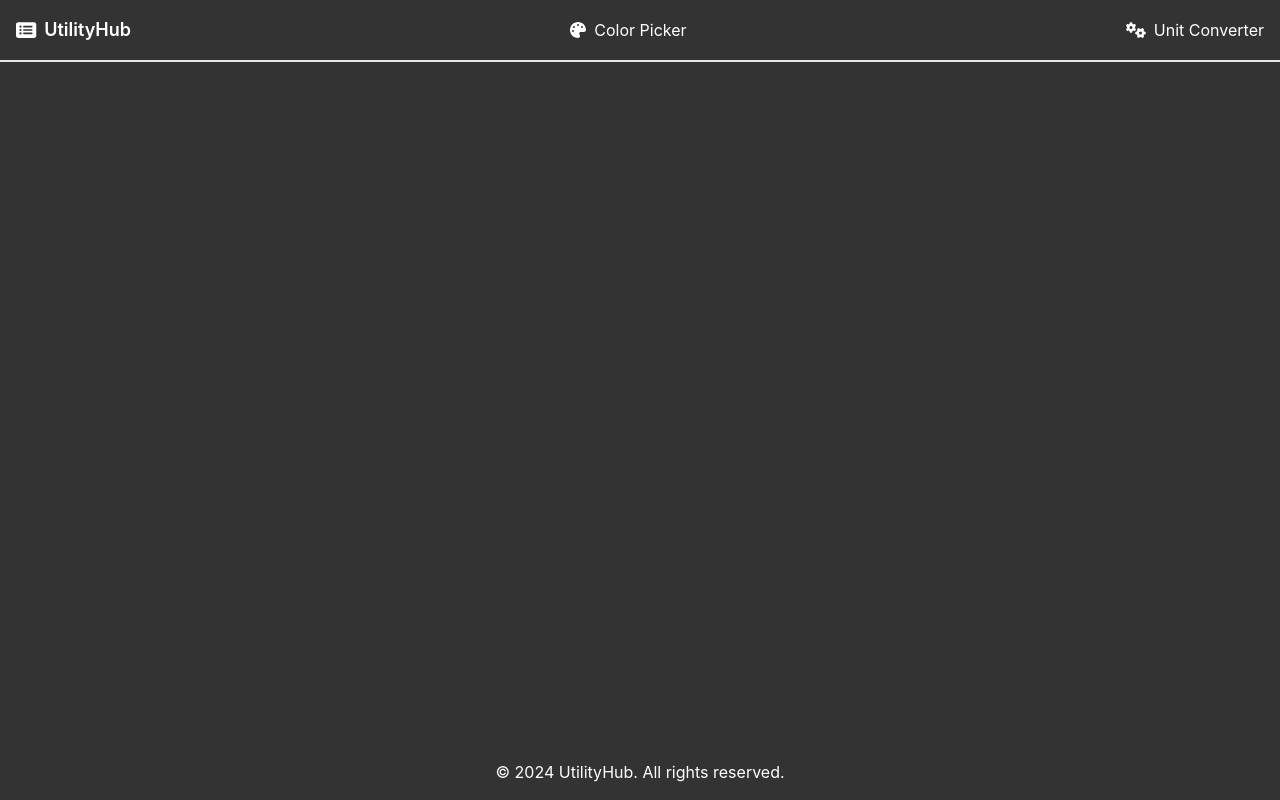
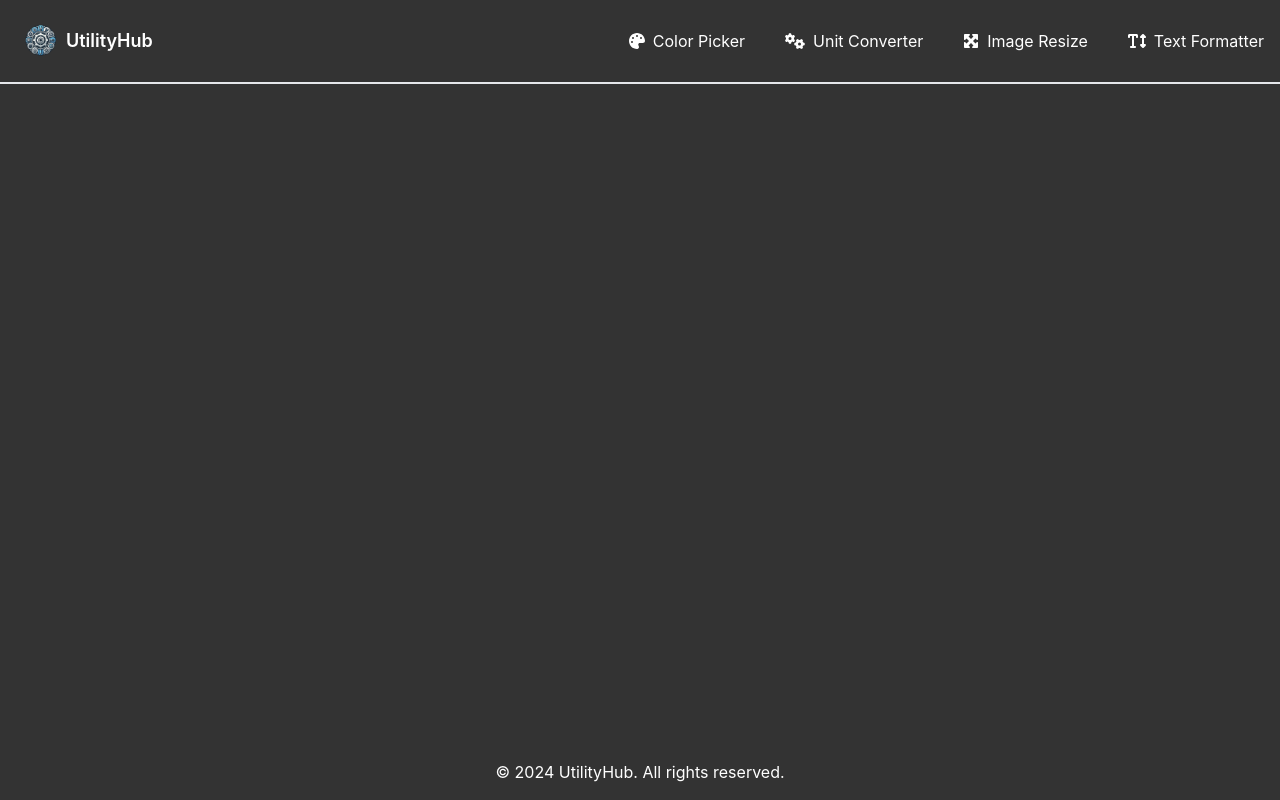
Before and after one commit to Hamza123Hussain/utility_hub, a React (Create React App) app: page / in a window 1280 px wide. Built offline with nearby package versions, Linux system fonts and the light colour scheme.

Commit message:
navbar done

```diff
--- a/src/components/Navbar.tsx
+++ b/src/components/Navbar.tsx
@@ -1,7 +1,13 @@
 import React from 'react'
 import { Link } from 'react-router-dom'
 import { FontAwesomeIcon } from '@fortawesome/react-fontawesome'
-import { faPalette, faCogs, faListAlt } from '@fortawesome/free-solid-svg-icons'
+import {
+  faPalette,
+  faCogs,
+  faListAlt,
+  faTextHeight,
+  faExpandArrowsAlt,
+} from '@fortawesome/free-solid-svg-icons'
 
 const Navbar: React.FC = () => {
   return (
@@ -9,9 +15,11 @@ const Navbar: React.FC = () => {
       <div className="container mx-auto flex flex-col gap-5 sm:flex-row justify-between items-center">
         <div className="text-lg font-semibold">
           <Link to="/" className="flex items-center hover:text-[#FF9A8B]">
-            <FontAwesomeIcon icon={faListAlt} className="mr-2" /> UtilityHub
+            <img src="Logo.png" width={50} alt="" />
+            <span>UtilityHub</span>
           </Link>
         </div>
+        <div className=" flex flex-col sm:flex-row gap-10">
           <Link
             to="/ColorPicker"
             className="flex items-center hover:text-[#FF9A8B]"
@@ -24,6 +32,18 @@ const Navbar: React.FC = () => {
           >
             <FontAwesomeIcon icon={faCogs} className="mr-2" /> Unit Converter
           </Link>
+          <Link to="/Resize" className="flex items-center hover:text-[#FF9A8B]">
+            <FontAwesomeIcon icon={faExpandArrowsAlt} className="mr-2" /> Image
+            Resize
+          </Link>
+          <Link
+            to="/TextFormat"
+            className="flex items-center hover:text-[#FF9A8B]"
+          >
+            <FontAwesomeIcon icon={faTextHeight} className="mr-2" /> Text
+            Formatter
+          </Link>
+        </div>
       </div>
     </nav>
   )
```
Lines whose indentation alone changed are shown as unchanged.
